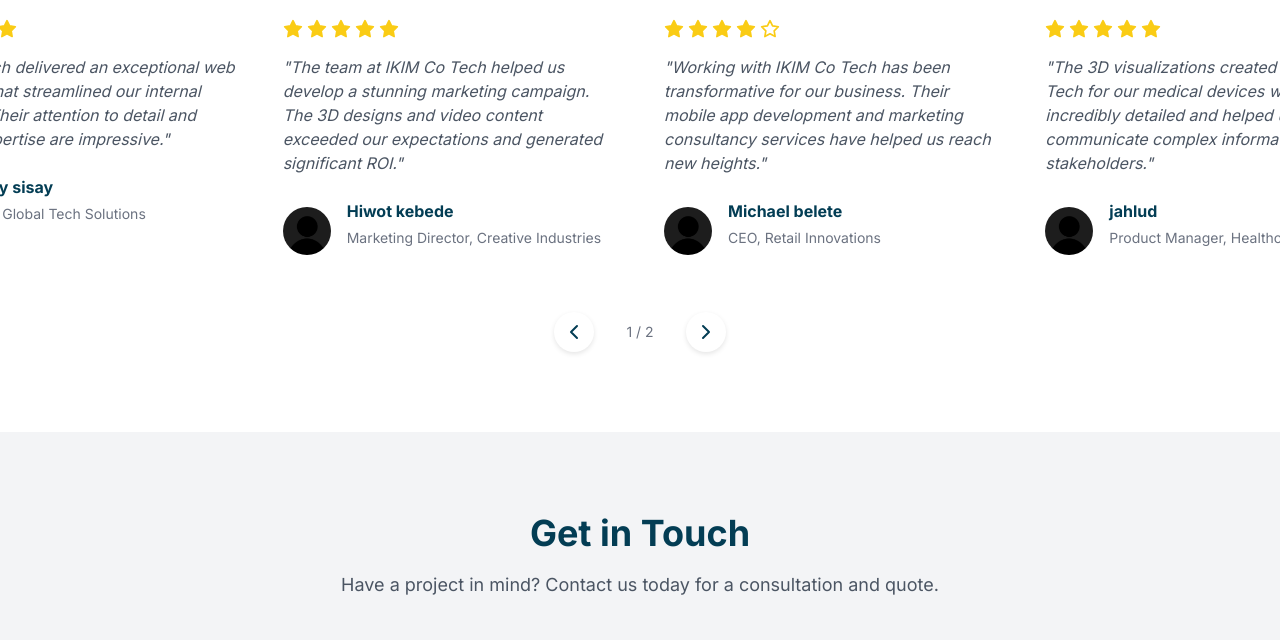
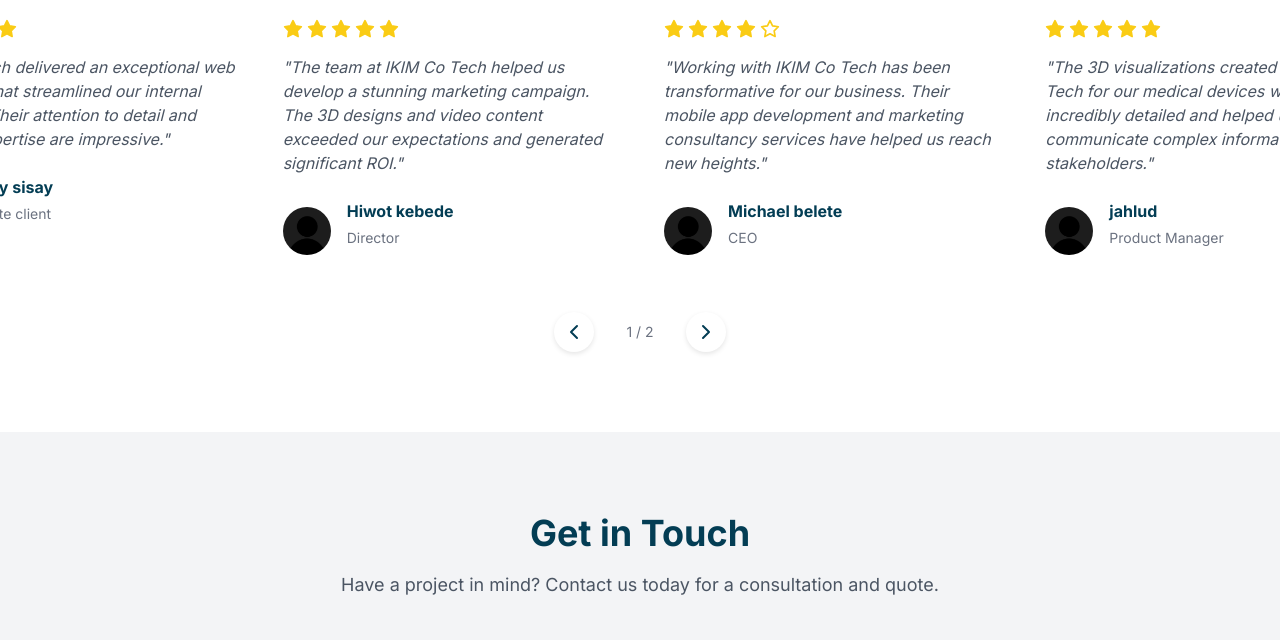
Before and after one commit to kalababr/ikiwm-tech, a plain HTML site: page index.html in a window 1280 px wide. Shown: the part 4506-5146 px from the top of the page. Drawn offline with Linux system fonts and the light colour scheme.

Commit message:
fixed error on html

```diff
--- a/index.html
+++ b/index.html
@@ -694,7 +694,7 @@
               <img src="pics/team-pic/userpic.jpg" >
               <div>
                 <p class="author-name">Belay sisay</p>
-                <p class="author-role">CTO, Global Tech Solutions</p>
+                <p class="author-role">Private client</p>
               </div>
             </div>
           </div>
@@ -712,7 +712,7 @@
               <img src="pics/team-pic/userpic.jpg" >
               <div>
                 <p class="author-name">Hiwot kebede</p>
-                <p class="author-role">Marketing Director, Creative Industries</p>
+                <p class="author-role"> Director</p>
               </div>
             </div>
           </div>
@@ -730,7 +730,7 @@
               <img src="pics/team-pic/userpic.jpg" >
               <div>
                 <p class="author-name">Michael belete</p>
-                <p class="author-role">CEO, Retail Innovations</p>
+                <p class="author-role">CEO</p>
               </div>
             </div>
           </div>
@@ -748,7 +748,7 @@
               <img src="pics/team-pic/userpic.jpg" >
               <div>
                 <p class="author-name">jahlud</p>
-                <p class="author-role">Product Manager, Healthcare Solutions</p>
+                <p class="author-role">Product Manager</p>
               </div>
             </div>
           </div>
```
